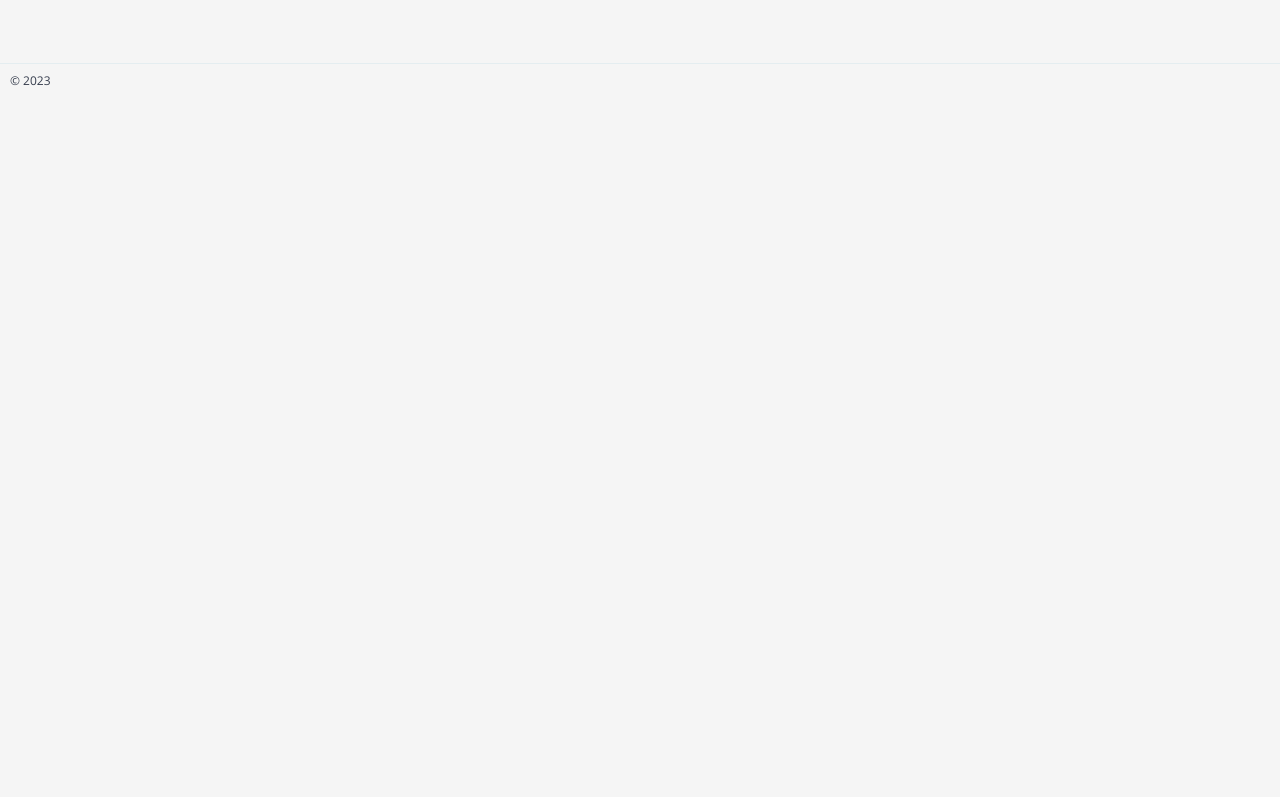
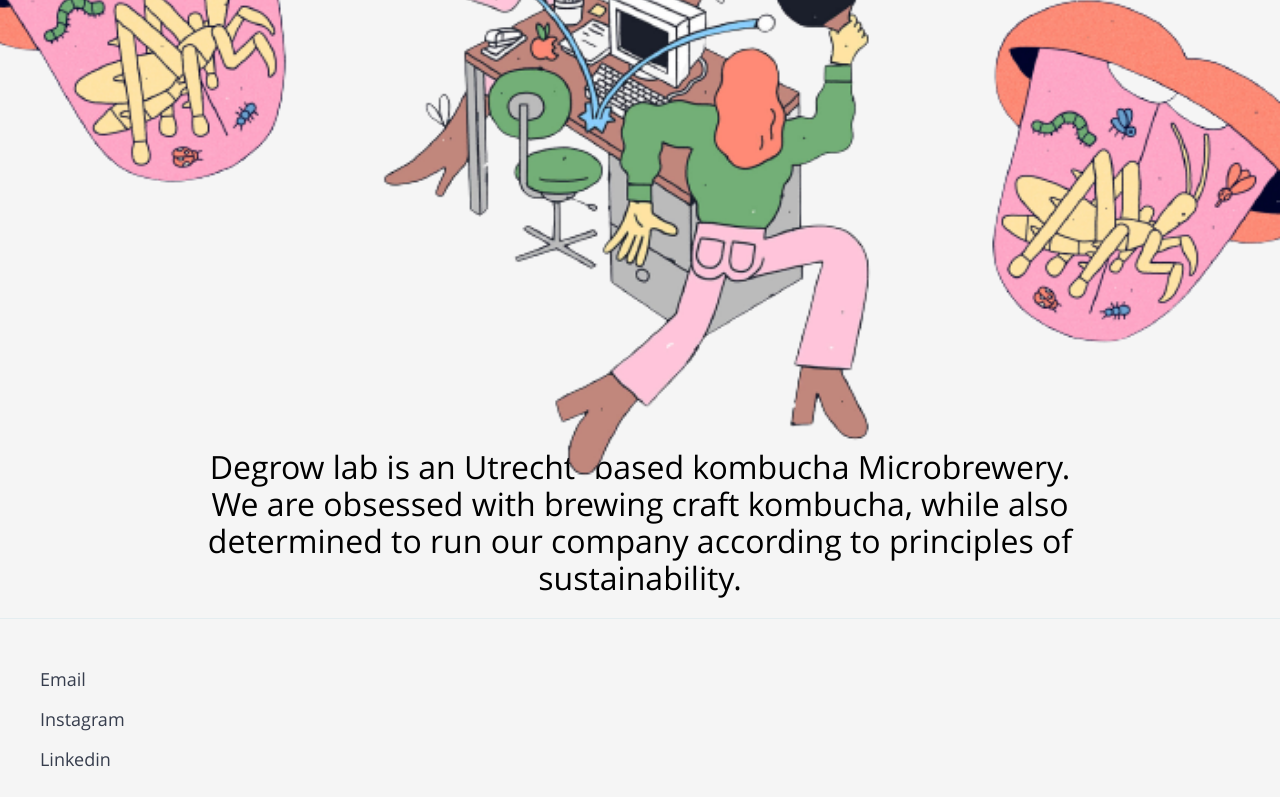
Before and after one commit to jazhandz/degrow, a Next.js app: page / in a window 1280 px wide. Shown: the part 458-1255 px from the top of the page. Before the commit the page ends 800 px from the top, so only its background shows below. Built offline with nearby package versions, Linux system fonts and the light colour scheme.

Commit message:
FEATURE: Added LargeImageBlock component (#1)
* FEATURE: Added LargeImageBlock component

* FIX: HTML markup issues

---------

Co-authored-by: David Vann <david@david.com>

```diff
--- a/components/Blocks/Blocks.tsx
+++ b/components/Blocks/Blocks.tsx
@@ -3,9 +3,10 @@
 import * as React from "react";
 import styled from "styled-components";
 import { HeadingBlock } from "./Heading";
+import LargeImageBlock from "./LargeImageBlock";
 
 interface BlocksProps {
-  data: Array<BlockType<BlockTypeOptions>>;
+  data: Array<BlockType<any>>;
 }
 
 const BlocksContainerStyled = styled.div`
@@ -16,12 +17,16 @@
 `
 
 export default function BlocksComponent({ data }: BlocksProps) {
+
   return (
     <BlocksContainerStyled>
       {data.map((block) => {
         switch (block.type) {
           case "heading": {
             return <HeadingBlock {...block.data} />;
+          }
+          case "large-image": {
+            return <LargeImageBlock {...block.data} />;
           }
           default: {
             return <>Unknown block</>;
--- /dev/null
+++ b/components/Blocks/LargeImageBlock.tsx
@@ -0,0 +1,27 @@
+import { LargeImageBlockType } from "@/types/CMS/Blocks/LargeImageBlock";
+import * as React from "react";
+import styled from "styled-components";
+import { Picture } from "../Picture";
+
+const BlockImageStyled = styled.div`
+margin-bottom: ${({$marginBottom}: {$marginBottom: string}) => $marginBottom};
+width: 100%;
+height: 50vw;
+display: block;
+position: relative;
+& picture{
+    width: 100%;
+    height: 100%;
+}
+`
+
+export default function LargeImageBlock({
+    marginBottom = "0",
+  ...pictureProps
+}: LargeImageBlockType) {
+  return (
+    <BlockImageStyled $marginBottom={marginBottom}>
+        <Picture {...pictureProps} />
+    </BlockImageStyled>
+  );
+}
--- /dev/null
+++ b/components/Picture.tsx
@@ -0,0 +1,26 @@
+import * as React from "react";
+import styled from "styled-components";
+import Image from "next/image"
+
+export type SupportedImageType = "webp" | "png" | "jpg" | "svg";
+
+export interface PictureProps {
+  src: string;
+  supportedTypes: SupportedImageType[];
+  alt: string;
+  children?: React.ReactElement;
+}
+
+const PictureStyled = styled.picture``;
+
+export function Picture({ src, supportedTypes, alt, children }: PictureProps) {
+  return (
+    <PictureStyled>
+      {supportedTypes.includes("webp") && <source srcSet={`${src}.webp`} type="image/webp" />}
+      {supportedTypes.includes("jpg") && <source srcSet={`${src}.jpg`} type="image/jpg" />}
+      {supportedTypes.includes("png") && <source srcSet={`${src}.png`} type="image/png" />}
+      <Image layout="fill" src={`${src}.${supportedTypes[0]}`} alt={alt} />
+      {children}
+    </PictureStyled>
+  );
+}
--- a/data/pages/home.ts
+++ b/data/pages/home.ts
@@ -12,6 +12,26 @@
                 of sustainability.`,
                 varient: "h1"
             }
+        },
+        {
+            type: "large-image",
+            data: {
+                alt:"large illustration",
+                src: "/images/large_illustration",
+                supportedTypes: ["webp", "png"],
+                marginBottom: "-50px"
+            }
+        },
+        {
+            type: "heading",
+            data: {
+                title: `Degrow lab is an Utrecht- based kombucha
+                Microbrewery. We are obsessed with brewing
+                craft kombucha, while also determined to
+                run our company according to principles
+                of sustainability.`,
+                varient: "h1"
+            }
         }
     ]
 }
--- a/layout/Navigation.tsx
+++ b/layout/Navigation.tsx
@@ -44,7 +44,7 @@
     overflow: hidden;
     flex-direction: column;
     position: fixed;
-    ${isOpen && "height: 100vh;"}
+    ${isOpen ? "height: 100vh;" : ""}
   }
 
   @media ${media.desktop} {
@@ -52,7 +52,7 @@
     padding: 0px 0px;
     max-width: ${NAV_DESKTOP_WIDTH};
     left: calc(50vw - (${NAV_DESKTOP_WIDTH} / 2));
-    box-sizing: border;
+    box-sizing: border-box;
     border-radius: 6px;
   }
 `
@@ -200,7 +200,7 @@
               className={`nav__menu-burger ${isOpen ? "-open" : ""}`}
               onClick={handleOnToggleMenu}
             >
-              <img src={`/icons/${isOpen ? "close" : "menu"}.svg`} />
+              <img alt={isOpen ? "close icon" : "menu icon"} src={`icons/${isOpen ? "close" : "menu"}.svg`} />
             </NavHamburger>
           </NavMobileBar>
     <NavTitleStyled>
--- a/types/CMS/Block.ts
+++ b/types/CMS/Block.ts
@@ -1,9 +1,10 @@
 import { HeadingBlockType } from "./Blocks/HeadingBlock"
+import { LargeImageBlockType } from "./Blocks/LargeImageBlock"
 
-export type BlockTypeOptions = HeadingBlockType;
+export type BlockTypeOptions = HeadingBlockType | LargeImageBlockType;
 
 
 export type BlockType<T = BlockTypeOptions> = {
-    type: "heading",
+    type: "heading" | "large-image",
     data: T
 }
--- a/types/CMS/Blocks/ImageBlock.ts
+++ /dev/null
@@ -1,5 +0,0 @@
-export type ImageBlockType = {
-    alt: string,
-    src: string,
-    supportedTypes: Array<"png" | "webp" | "jpg">
-}
--- /dev/null
+++ b/types/CMS/Blocks/LargeImageBlock.ts
@@ -0,0 +1,5 @@
+import { PictureProps } from "@/components/Picture";
+
+export interface LargeImageBlockType extends PictureProps {
+    marginBottom?: string
+}
```
Also changed, not shown: data/pages/about.ts (+8 -0 lines), public/images/large_illustration.png (added), public/images/large_illustration.webp (added).
